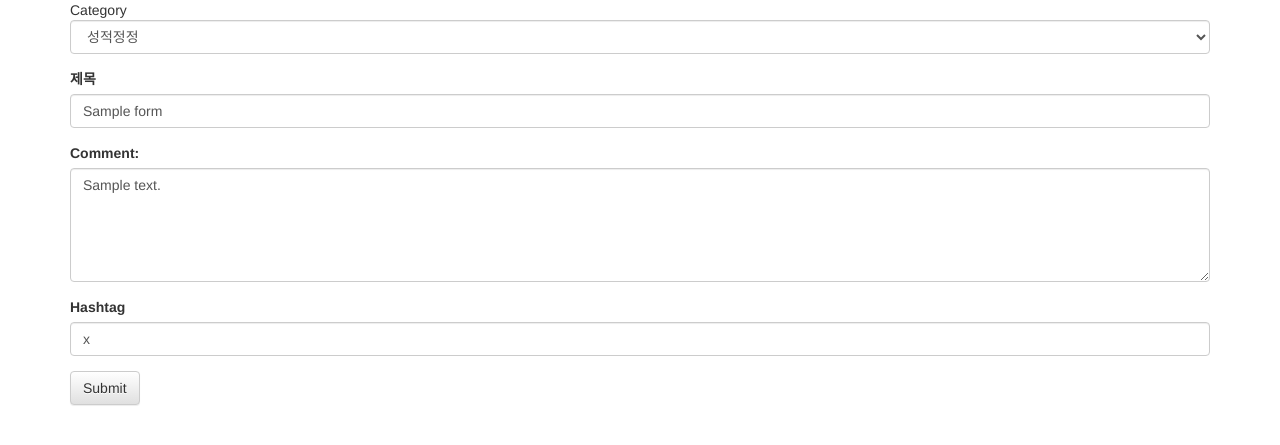
After one commit to wltn716/gyomete_project, a Rails app: page /form_update/1 in a window 1280 px wide. The commit adds this page. Shown: the top 445 px of the page. Run offline with Rails 7, Linux system fonts and the light colour scheme; tables that the repository leaves empty hold one stand-in row (values such as "Sample post"); style sheets or scripts are compiled from the project's sources; parts of the project's set-up code (start-up, migrations or seed data) failed here and were passed over; some libraries are stand-ins or nearby versions.

Commit message:
preply destroy수정 form에 수정삭제기능추가

```diff
--- a/app/controllers/home_controller.rb
+++ b/app/controllers/home_controller.rb
@@ -46,11 +46,37 @@ class HomeController < ApplicationController
     Freply.all
   end
 
+  def form_destroy
+    @one_form = Form.find(params[:form_id])
+    @one_form.destroy
+    redirect_to "/home/form_list"
+  end
+
+  def form_update
+    @one_form = Form.find(params[:form_id])
+  end
+
+  def form_update_action
+    @one_form = Form.find(params[:form_id])
+    @one_form.title= params[:title]
+    @one_form.content = params[:content]
+    @one_form.hashtag = params[:hashtag]
+    @one_form.save
+    redirect_to "/form_view/"+params[:form_id]
+  end
+
   # 양식에 대한 댓글 작성 action
   def form_reply
     freply = Freply.new(content: params[:reply_f], form_id: params[:id_of_form])
     freply.save
     redirect_to "/form_view/"+params[:id_of_form]
+  end
+
+  def form_reply_destroy
+
+    @reply_form = Freply.find(params[:reply_id])
+    @reply_form.destroy
+    redirect_to :back
   end
 
   #해시태그만들기1
@@ -154,10 +180,11 @@ class HomeController < ApplicationController
 
 #대부분 커뮤니티 참고해봤을때, 댓글은 삭제 기능만 있는 게 많아서 구현 안해놓았습니다.
   def post_reply_destroy
-    @reply_post = Preply.find(params[:id_of_reply])
+
+    @reply_post = Preply.find(params[:reply_id])
     #위에 들어갈 id 값이 왜 다 넣어봤는데 안되는 걸까..광광...
     @reply_post.destroy
-    redirect_to "/post_view/" + params[:id_of_post]
+    redirect_to :back
   end
 
 
--- /dev/null
+++ b/app/views/home/form_update.erb
@@ -0,0 +1,31 @@
+<div class="container">
+  <form action="/form_update_action/<%=@one_form.id%>"  method="POST" enctype="multipart/form-data">
+    <div class="form-group">
+      <lable for="category">Category</label>
+      <select class="form-control" name="category">
+        <option value="one">성적정정</option>
+        <option value="two">출석문의</option>
+        <option value="three">개인질문</option>
+      </select>
+    </div>
+
+<!--#제목입력-->
+    <div class="form-group">
+      <label for="exampleInputEmail1">제목</label>
+      <input name="title" type="text" class="form-control" id="exampleInputEmail1" value="<%=@one_form.title %>">
+    </div>
+<!--#글작성-->
+    <div class="form-group">
+      <label for="comment">Comment:</label>
+      <textarea name="content" class="form-control" rows="5" id="comment"><%=@one_form.content %></textarea>
+    </div>
+<!--#해시태그 곧 넣겠슴당-->
+    <div class="form-group">
+      <label for="exampleInputEmail1">Hashtag</label>
+     <input name="hashtag" type="text" class="form-control" id="exampleInputEmail1" value="<%=@one_form.hashtag %>">
+    </div>
+
+<!--#글 올리는 버튼-->
+    <button type="submit" class="btn btn-default">Submit</button>
+  </form>
+</div>
--- a/app/views/home/form_view.erb
+++ b/app/views/home/form_view.erb
@@ -6,6 +6,8 @@
       제목:<%=@view_form.title%><br>
       내용:<%=@view_form.content%><br>
       해시태그:<a href="/home/form_result?search=<%=@view_form.hashtag%>"><%=@view_form.hashtag%></a><br>
+      <a href="/form_update/<%= @view_form.id %>">[수정]</a>
+      <a href="/form_destroy/<%=@view_form.id %>">[삭제]</a>
 
   <!--#좋아요 버튼 근데 새로고침하면 숫자없어짐ㅎ..-->
       <button onclick="clickCounter()" type="button">Like</button>
@@ -24,6 +26,7 @@
   <!--#댓글-->
     <%@view_form.freplies.each do |r|%>
     <p><%=r.content%></p>
+    <a href="/form_reply_destroy/<%=r.id %>">[삭제]</a><br>
     <%end%>
   <!--메일링크-->
   <a href="/form_mail/<%=@view_form.id%>">메일보내러가기</a>
--- a/config/routes.rb
+++ b/config/routes.rb
@@ -6,6 +6,10 @@ Rails.application.routes.draw do
   get 'home/form_write'
   post 'home/form_action'
   get 'form_view/:form_id' => "home#form_view"
+  get 'form_destroy/:form_id' => "home#form_destroy"
+  get 'form_reply_destroy/:reply_id' => "home#form_reply_destroy"
+  get 'form_update/:form_id' => "home#form_update"
+  post 'form_update_action/:form_id' => "home#form_update_action"
   get 'home/form_list'
   post 'home/form_reply'
   get 'home/form_result'
@@ -20,7 +24,7 @@ Rails.application.routes.draw do
   #get 'home/post_view'
   get 'post_view/:post_id' => "home#post_view"
   get 'post_destroy/:post_id' => "home#post_destroy"
-  get 'post_reply_destroy/:post_id' => "home#post_reply_destroy"
+  get 'post_reply_destroy/:reply_id' => "home#post_reply_destroy"
   get 'post_update/:post_id' => "home#post_update"
   post 'post_update_action/:post_id' => "home#post_update_action"
   get 'home/post_list'
```
